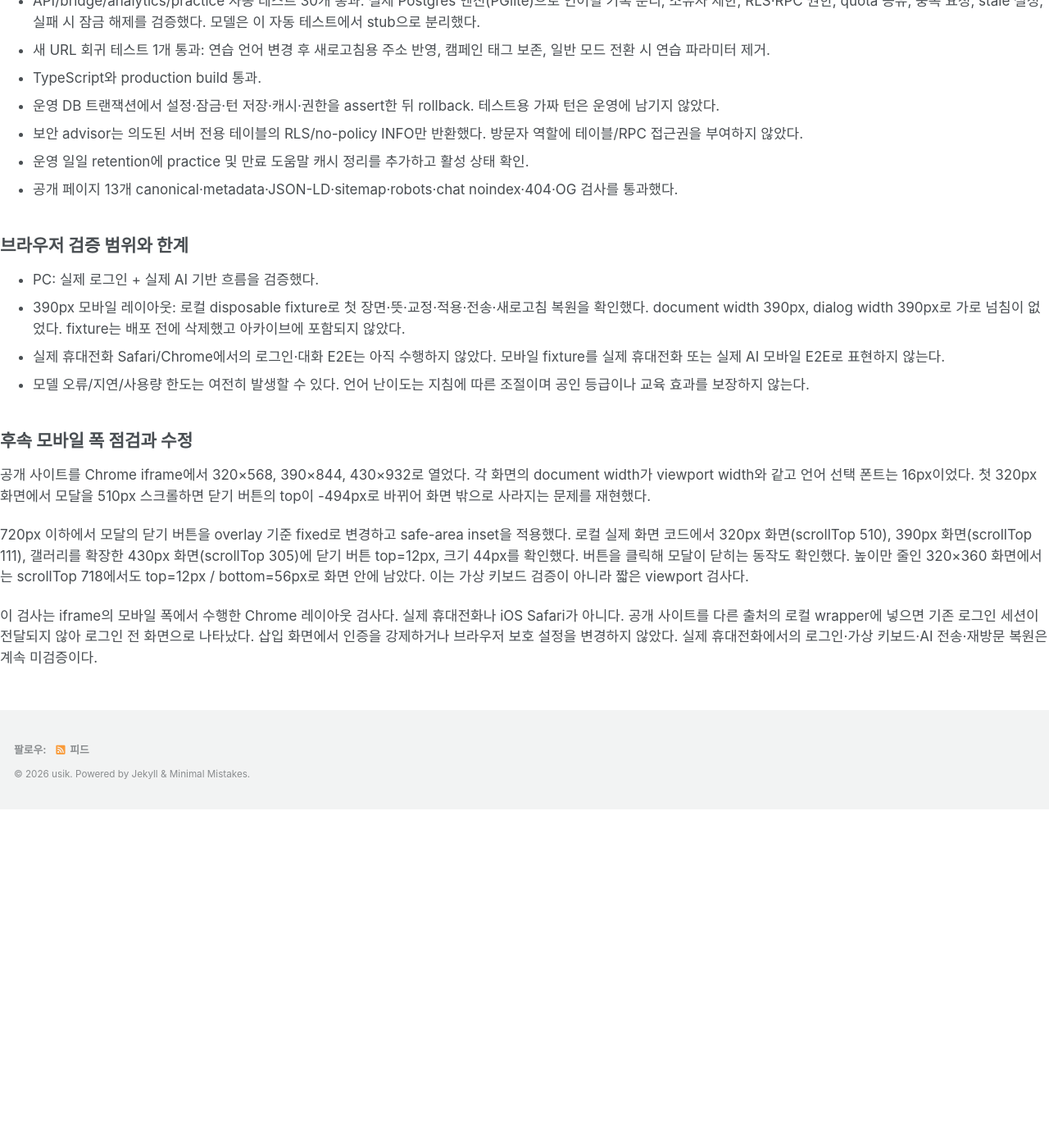
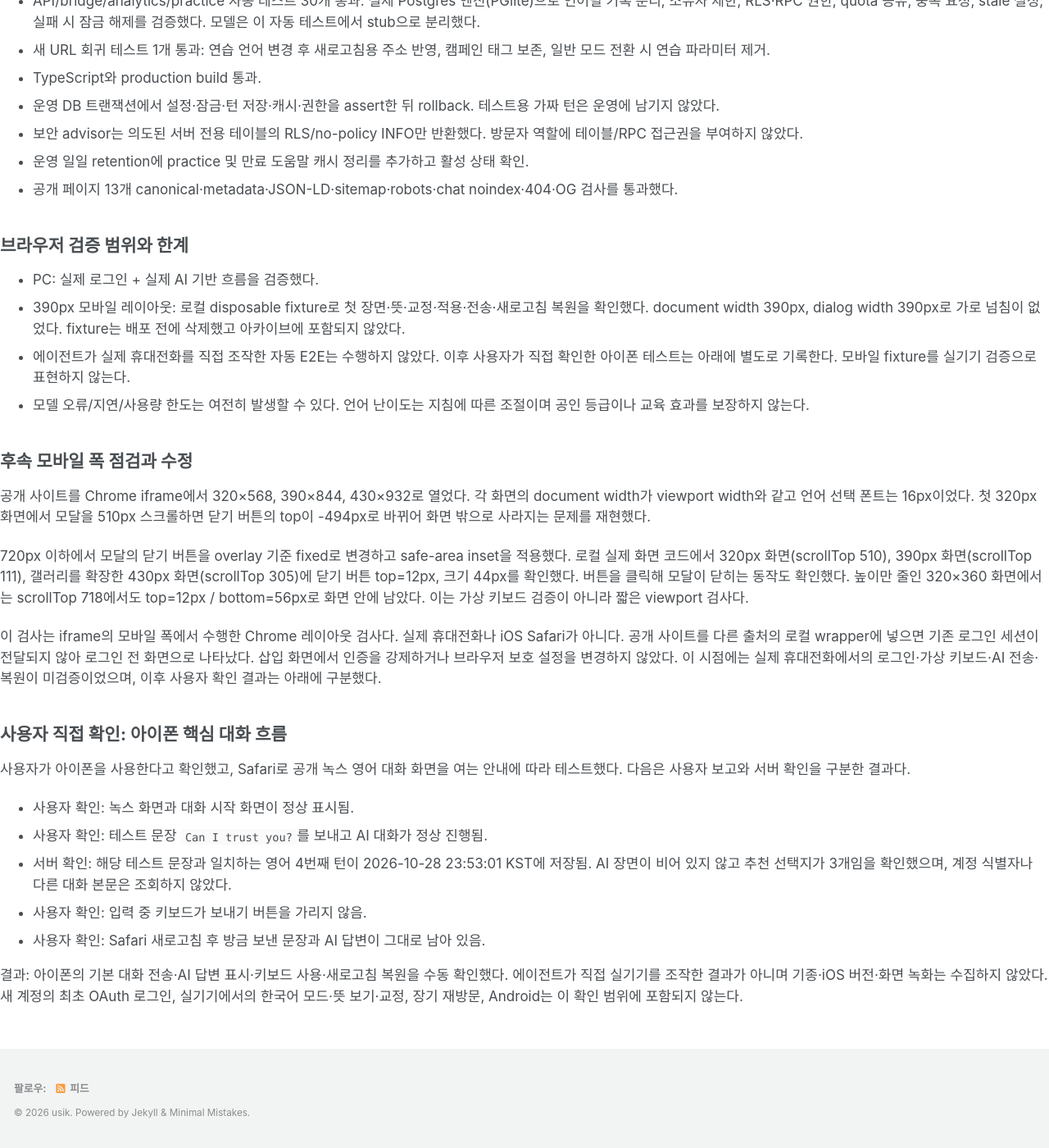
Before and after one commit to usik/usik.github.io, a Jekyll site: the page built from everstory/mvp/docs/language-practice-validation-2026-10-28.md, in a window 1280 px wide and 1400 px high, scrolled down 1006 px. Shown: the whole window at 82% size. Built offline with Jekyll 4.4.1, drawn with Linux system fonts in a browser that asks for light colours; cached includes are drawn as plain includes; nearby versions of some CDN libraries; some web fonts are replaced; our own code applies the rules of GitHub Pages for plain Markdown files; before the commit the page ends 1993 px from its top, so only the background shows below that.

Commit message:
docs(everstory): record user-verified iPhone chat and refresh persistence

```diff
--- a/everstory/mvp/docs/language-practice-validation-2026-10-28.md
+++ b/everstory/mvp/docs/language-practice-validation-2026-10-28.md
@@ -39,7 +39,7 @@ Supabase에서 한국어 2턴 / 영어 3턴, meaning 캐시 2건 / polish 캐시
 
 - PC: 실제 로그인 + 실제 AI 기반 흐름을 검증했다.
 - 390px 모바일 레이아웃: 로컬 disposable fixture로 첫 장면·뜻·교정·적용·전송·새로고침 복원을 확인했다. document width 390px, dialog width 390px로 가로 넘침이 없었다. fixture는 배포 전에 삭제했고 아카이브에 포함되지 않았다.
-- 실제 휴대전화 Safari/Chrome에서의 로그인·대화 E2E는 아직 수행하지 않았다. 모바일 fixture를 실제 휴대전화 또는 실제 AI 모바일 E2E로 표현하지 않는다.
+- 에이전트가 실제 휴대전화를 직접 조작한 자동 E2E는 수행하지 않았다. 이후 사용자가 직접 확인한 아이폰 테스트는 아래에 별도로 기록한다. 모바일 fixture를 실기기 검증으로 표현하지 않는다.
 - 모델 오류/지연/사용량 한도는 여전히 발생할 수 있다. 언어 난이도는 지침에 따른 조절이며 공인 등급이나 교육 효과를 보장하지 않는다.
 
 ## 후속 모바일 폭 점검과 수정
@@ -48,4 +48,16 @@ Supabase에서 한국어 2턴 / 영어 3턴, meaning 캐시 2건 / polish 캐시
 
 720px 이하에서 모달의 닫기 버튼을 overlay 기준 fixed로 변경하고 safe-area inset을 적용했다. 로컬 실제 화면 코드에서 320px 화면(scrollTop 510), 390px 화면(scrollTop 111), 갤러리를 확장한 430px 화면(scrollTop 305)에 닫기 버튼 top=12px, 크기 44px를 확인했다. 버튼을 클릭해 모달이 닫히는 동작도 확인했다. 높이만 줄인 320×360 화면에서는 scrollTop 718에서도 top=12px / bottom=56px로 화면 안에 남았다. 이는 가상 키보드 검증이 아니라 짧은 viewport 검사다.
 
-이 검사는 iframe의 모바일 폭에서 수행한 Chrome 레이아웃 검사다. 실제 휴대전화나 iOS Safari가 아니다. 공개 사이트를 다른 출처의 로컬 wrapper에 넣으면 기존 로그인 세션이 전달되지 않아 로그인 전 화면으로 나타났다. 삽입 화면에서 인증을 강제하거나 브라우저 보호 설정을 변경하지 않았다. 실제 휴대전화에서의 로그인·가상 키보드·AI 전송·재방문 복원은 계속 미검증이다.
+이 검사는 iframe의 모바일 폭에서 수행한 Chrome 레이아웃 검사다. 실제 휴대전화나 iOS Safari가 아니다. 공개 사이트를 다른 출처의 로컬 wrapper에 넣으면 기존 로그인 세션이 전달되지 않아 로그인 전 화면으로 나타났다. 삽입 화면에서 인증을 강제하거나 브라우저 보호 설정을 변경하지 않았다. 이 시점에는 실제 휴대전화에서의 로그인·가상 키보드·AI 전송·복원이 미검증이었으며, 이후 사용자 확인 결과는 아래에 구분했다.
+
+## 사용자 직접 확인: 아이폰 핵심 대화 흐름
+
+사용자가 아이폰을 사용한다고 확인했고, Safari로 공개 녹스 영어 대화 화면을 여는 안내에 따라 테스트했다. 다음은 사용자 보고와 서버 확인을 구분한 결과다.
+
+- 사용자 확인: 녹스 화면과 대화 시작 화면이 정상 표시됨.
+- 사용자 확인: 테스트 문장 `Can I trust you?`를 보내고 AI 대화가 정상 진행됨.
+- 서버 확인: 해당 테스트 문장과 일치하는 영어 4번째 턴이 2026-10-28 23:53:01 KST에 저장됨. AI 장면이 비어 있지 않고 추천 선택지가 3개임을 확인했으며, 계정 식별자나 다른 대화 본문은 조회하지 않았다.
+- 사용자 확인: 입력 중 키보드가 보내기 버튼을 가리지 않음.
+- 사용자 확인: Safari 새로고침 후 방금 보낸 문장과 AI 답변이 그대로 남아 있음.
+
+결과: 아이폰의 기본 대화 전송·AI 답변 표시·키보드 사용·새로고침 복원을 수동 확인했다. 에이전트가 직접 실기기를 조작한 결과가 아니며 기종·iOS 버전·화면 녹화는 수집하지 않았다. 새 계정의 최초 OAuth 로그인, 실기기에서의 한국어 모드·뜻 보기·교정, 장기 재방문, Android는 이 확인 범위에 포함되지 않는다.
```
